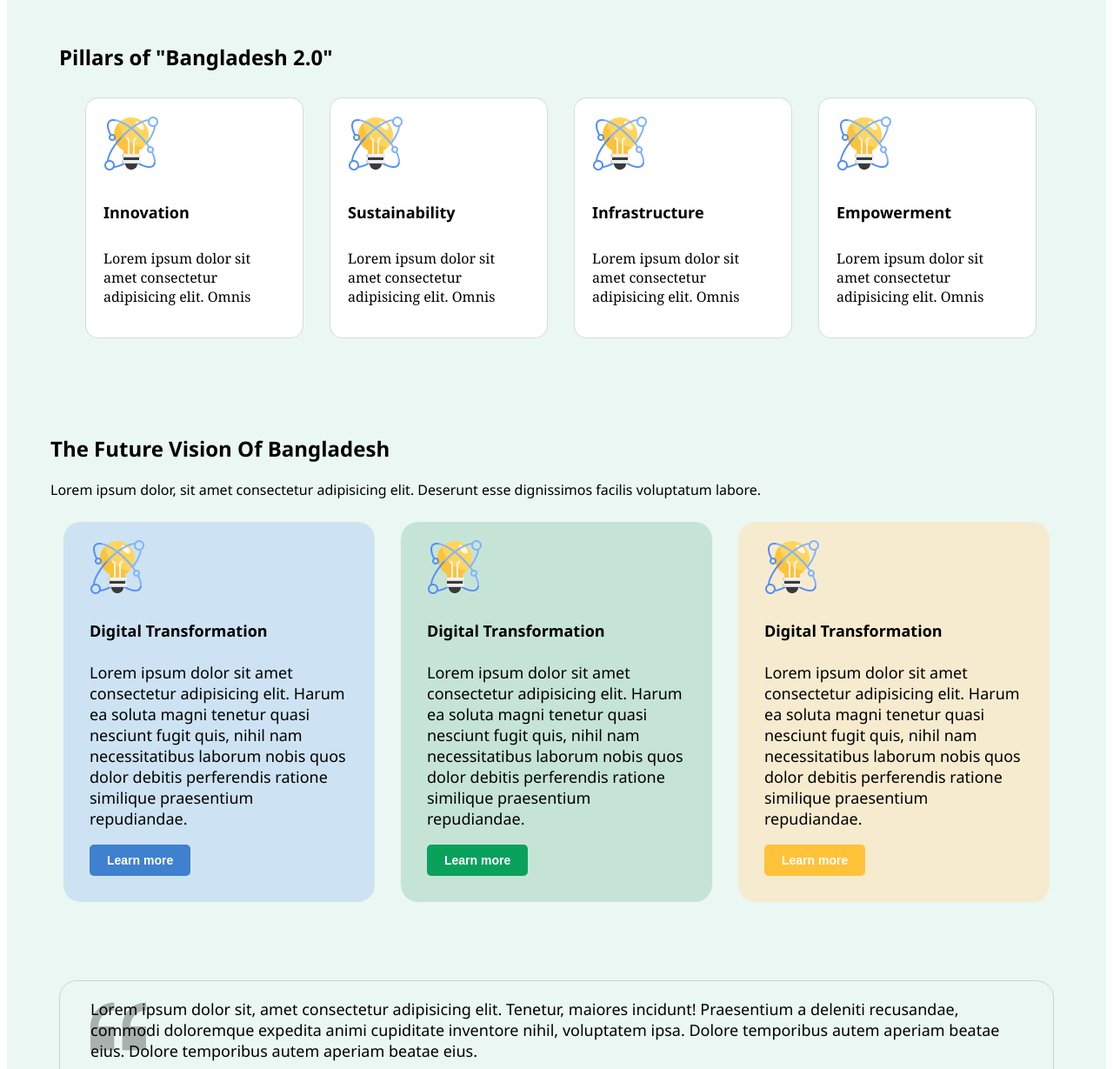
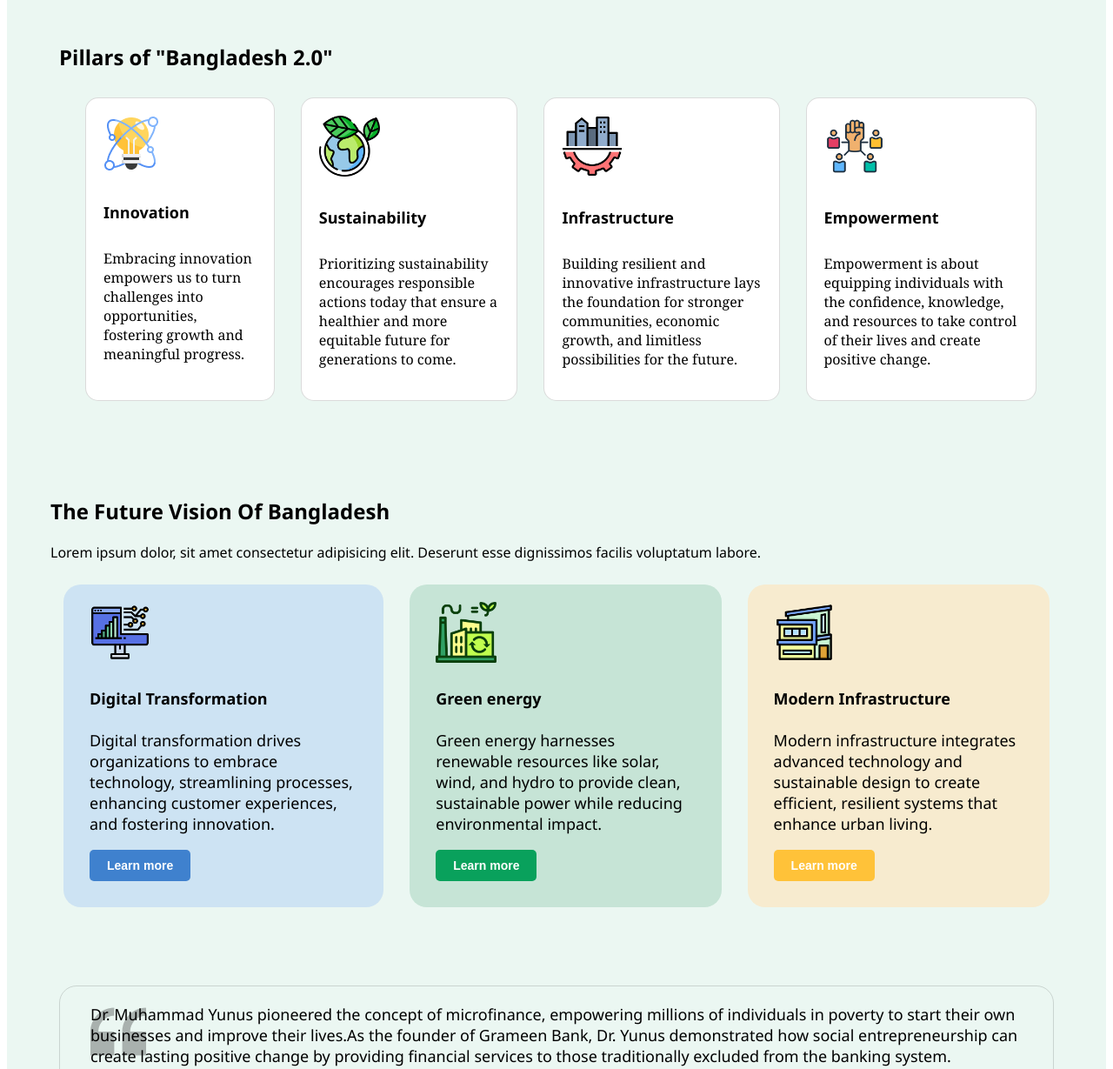
Before and after one commit to Rafsan41/B11-A01-Bangladesh-2.0, a plain HTML site: page index.html in a window 1280 px wide. Shown: the part 700-1929 px from the top of the page at 87% size. Drawn offline with Linux system fonts and the light colour scheme.

Commit message:
update content and icons

```diff
--- a/bangladesh2.0.css
+++ b/bangladesh2.0.css
@@ -255,6 +255,9 @@
   margin-bottom: 40px;
   padding: 20px 50px;
 }
+.news h1 {
+  font-size: 30px;
+}
 .newscontent {
   display: flex;
   justify-content: center;
--- a/index.html
+++ b/index.html
@@ -34,34 +34,62 @@
             <div>
               <h5>Innovation</h5>
               <p>
-                Lorem ipsum dolor sit amet consectetur adipisicing elit. Omnis
+                Embracing innovation empowers us to turn challenges into
+                opportunities, fostering growth and meaningful progress.
               </p>
             </div>
           </div>
           <div class="pilar pilar2">
-            <div><img src="./assets/card-icon.png" alt="" /></div>
+            <div>
+              <img
+                width="70px"
+                height="70px"
+                src="./assets/planet-earth.png"
+                alt=""
+              />
+            </div>
             <div>
               <h5>Sustainability</h5>
               <p>
-                Lorem ipsum dolor sit amet consectetur adipisicing elit. Omnis
+                Prioritizing sustainability encourages responsible actions today
+                that ensure a healthier and more equitable future for
+                generations to come.
               </p>
             </div>
           </div>
           <div class="pilar pilar3">
-            <div><img src="./assets/card-icon.png" alt="" /></div>
+            <div>
+              <img
+                width="70px"
+                height="70px"
+                src="./assets/infrastructure.png"
+                alt=""
+              />
+            </div>
             <div>
               <h5>Infrastructure</h5>
               <p>
-                Lorem ipsum dolor sit amet consectetur adipisicing elit. Omnis
+                Building resilient and innovative infrastructure lays the
+                foundation for stronger communities, economic growth, and
+                limitless possibilities for the future.
               </p>
             </div>
           </div>
           <div class="pilar pilar4">
-            <div><img src="./assets/card-icon.png" alt="" /></div>
+            <div>
+              <img
+                width="70px"
+                height="70px"
+                src="./assets/empowerment.png"
+                alt=""
+              />
+            </div>
             <div>
               <h5>Empowerment</h5>
               <p>
-                Lorem ipsum dolor sit amet consectetur adipisicing elit. Omnis
+                Empowerment is about equipping individuals with the confidence,
+                knowledge, and resources to take control of their lives and
+                create positive change.
               </p>
             </div>
           </div>
@@ -80,45 +108,57 @@
         <div class="vision-content">
           <div class="vc vc1">
             <div>
-              <img src="./assets/./card-icon.png" alt="" />
+              <img
+                width="70px"
+                height="70px"
+                src="./assets/transformation.png"
+                alt=""
+              />
             </div>
             <div>
               <h4>Digital Transformation</h4>
               <p>
-                Lorem ipsum dolor sit amet consectetur adipisicing elit. Harum
-                ea soluta magni tenetur quasi nesciunt fugit quis, nihil nam
-                necessitatibus laborum nobis quos dolor debitis perferendis
-                ratione similique praesentium repudiandae.
+                Digital transformation drives organizations to embrace
+                technology, streamlining processes, enhancing customer
+                experiences, and fostering innovation.
               </p>
               <button class="learn1">Learn more</button>
             </div>
           </div>
           <div class="vc vc2">
             <div>
-              <img src="./assets/./card-icon.png" alt="" />
+              <img
+                width="70px"
+                height="70px"
+                src="./assets/eco-factory.png"
+                alt=""
+              />
             </div>
             <div>
-              <h4>Digital Transformation</h4>
+              <h4>Green energy</h4>
               <p>
-                Lorem ipsum dolor sit amet consectetur adipisicing elit. Harum
-                ea soluta magni tenetur quasi nesciunt fugit quis, nihil nam
-                necessitatibus laborum nobis quos dolor debitis perferendis
-                ratione similique praesentium repudiandae.
+                Green energy harnesses renewable resources like solar, wind, and
+                hydro to provide clean, sustainable power while reducing
+                environmental impact.
               </p>
               <button class="learn2">Learn more</button>
             </div>
           </div>
           <div class="vc vc3">
             <div>
-              <img src="./assets/./card-icon.png" alt="" />
+              <img
+                width="70px"
+                height="70px"
+                src="./assets/modern-house.png"
+                alt=""
+              />
             </div>
             <div>
-              <h4>Digital Transformation</h4>
+              <h4>Modern Infrastructure</h4>
               <p>
-                Lorem ipsum dolor sit amet consectetur adipisicing elit. Harum
-                ea soluta magni tenetur quasi nesciunt fugit quis, nihil nam
-                necessitatibus laborum nobis quos dolor debitis perferendis
-                ratione similique praesentium repudiandae.
+                Modern infrastructure integrates advanced technology and
+                sustainable design to create efficient, resilient systems that
+                enhance urban living.
               </p>
               <button class="learn3">Learn more</button>
             </div>
@@ -128,11 +168,12 @@
       <div class="quotes">
         <div class="quote">
           <p>
-            Lorem ipsum dolor sit, amet consectetur adipisicing elit. Tenetur,
-            maiores incidunt! Praesentium a deleniti recusandae, commodi
-            doloremque expedita animi cupiditate inventore nihil, voluptatem
-            ipsa. Dolore temporibus autem aperiam beatae eius. Dolore temporibus
-            autem aperiam beatae eius.
+            Dr. Muhammad Yunus pioneered the concept of microfinance, empowering
+            millions of individuals in poverty to start their own businesses and
+            improve their lives.As the founder of Grameen Bank, Dr. Yunus
+            demonstrated how social entrepreneurship can create lasting positive
+            change by providing financial services to those traditionally
+            excluded from the banking system.
           </p>
           <h3>Dr. Muhammad Yunus</h3>
           <h4>Chief Adviser of the People's Republic of Bangladesh</h4>
@@ -190,29 +231,33 @@
         </div>
       </div>
       <section class="news">
+        <!-- news -->
         <h1>Recent News</h1>
         <p>
-          Lorem ipsum dolor sit, amet consectetur adipisicing elit. Ipsam
-          laboriosam tempore autem quibusdam sed. A animi eveniet neque, non,
-          tempore accusantium sint hic sapiente, nostrum quaerat laboriosam
-          necessitatibus ipsam delectus.
+          Resilient Bangladesh continues to overcome challenges, with its people
+          and industries adapting and thriving in the face of adversity.The
+          spirit of resilience in Bangladesh drives its progress, as the nation
+          works towards sustainable development while preserving its rich
+          cultural heritage.
         </p>
 
         <div class="newscontent newscontent1">
           <div>
-            <img src="./assets/satelite.png" alt="" />
+            <img src="./assets/Election-Commision-1.jpg" alt="" />
           </div>
           <div class="textcontent">
-            <h1>Bangladesh Launches New Satellite</h1>
-            <img src="./assets/al-jazeera.png" alt="" />
+            <h1>
+              বিচার, সংস্কার ও নির্বাচন— রাষ্ট্রকাঠামোর স্থিতিশীলতায় তিনটিই
+              আবশ্যিক
+            </h1>
+            <img src="./assets/jamunatv.png" alt="" />
             <div class="timedate">Date: 05/01/25 Time: 10:25 PM</div>
 
             <p>
-              Not until the creation and maintenance of decent conditions of
-              life for all people are recognized and accepted as a common
-              obligation of all people and all countries—not until then shall
-              we, with a certain degree of justification, be able to speak of
-              humankind as civilized
+              ক্ষমতার মসনদে টানা দেড় দশক থাকার পর ছাত্র-জনতার গণ অভ্যুত্থানে পতন
+              হয় আওয়ামী লীগ সরকারের। সবশেষ দফায় মাত্র ছয় মাস টিকেছিল শেখ হাসিনার
+              চতুর্থ মন্ত্রিসভার সরকার। এরপর অন্তর্বর্তী সরকারের পাশাপাশি দেশের
+              বিভিন্ন সেক্টরে দায়িত্ব নেয় নতুন মুখ।
             </p>
             <br />
             <button class="Read">Read More</button>
@@ -240,19 +285,29 @@
         </div>
         <div class="newscontent newscontent3">
           <div>
-            <img src="./assets/satelite.png" alt="" />
+            <img
+              width="430"
+              height="300"
+              src="./assets/prothomalo-bangla_2025-01-12_lv4o7fu6_Narayangonj20.png"
+              alt=""
+            />
           </div>
           <div class="textcontent">
-            <h1>Bangladesh Launches New Satellite</h1>
-            <img src="./assets/al-jazeera.png" alt="" />
-            <div class="timedate">Date: 05/01/25 Time: 10:25 PM</div>
+            <h1>
+              পুলিশের বিরুদ্ধে চাঁদাবাজির অভিযোগ, নারায়ণগঞ্জের ভ্যানচালকদের সড়ক
+              অবরোধ
+            </h1>
+            <img src="./assets/prothomalo.png" alt="" />
+            <div class="timedate">Date: 12/01/25 Time: 04:25 PM</div>
 
             <p>
-              Not until the creation and maintenance of decent conditions of
-              life for all people are recognized and accepted as a common
-              obligation of all people and all countries—not until then shall
-              we, with a certain degree of justification, be able to speak of
-              humankind as civilized
+              নারায়ণগঞ্জে ট্রাফিক পুলিশের বিরুদ্ধে হয়রানি ও চাঁদাবাজি বন্ধের
+              দাবিতে সড়ক অবরোধ করে বিক্ষোভ করেছেন ব্যাটারিচালিত ভ্যানচালকেরা।
+              রোববার বেলা ১১টা থেকে দুপুর ১২টা পর্যন্ত নগরের চাষাঢ়া গোল চত্বর
+              এলাকায় সড়ক অবরোধ করে তাঁরা বিক্ষোভ করেন। ভ্যানচালকদের অবরোধের
+              কারণে সড়কে যান চলাচল বন্ধ হয়ে গেলে তীব্র যানজটের সৃষ্টি হয়। পরে
+              পুলিশ গিয়ে ব্যবস্থা নেওয়ার আশ্বাস দিলে তাঁরা সড়ক ছেড়ে দেন। পরে
+              সড়কে যান চলাচল স্বাভাবিক হয়।
             </p>
             <br />
             <button class="Read">Read More</button>
```
Also changed, not shown: assets/Election-Commision-1.jpg (added), assets/Pixahunt-1c401cb8f2c55b29dd5d9c0b4f6b9c28.jpg (added), assets/dropdown-svgrepo-com.svg (deleted), assets/eco-factory.png (added), assets/empowerment.png (added), assets/infrastructure.png (added), assets/jamunatv.png (added), assets/modern-house.png (added), assets/planet-earth.png (added), assets/prothomalo-bangla_2025-01-12_lv4o7fu6_Narayangonj20.png (added), assets/prothomalo.png (added), assets/transformation.png (added).
